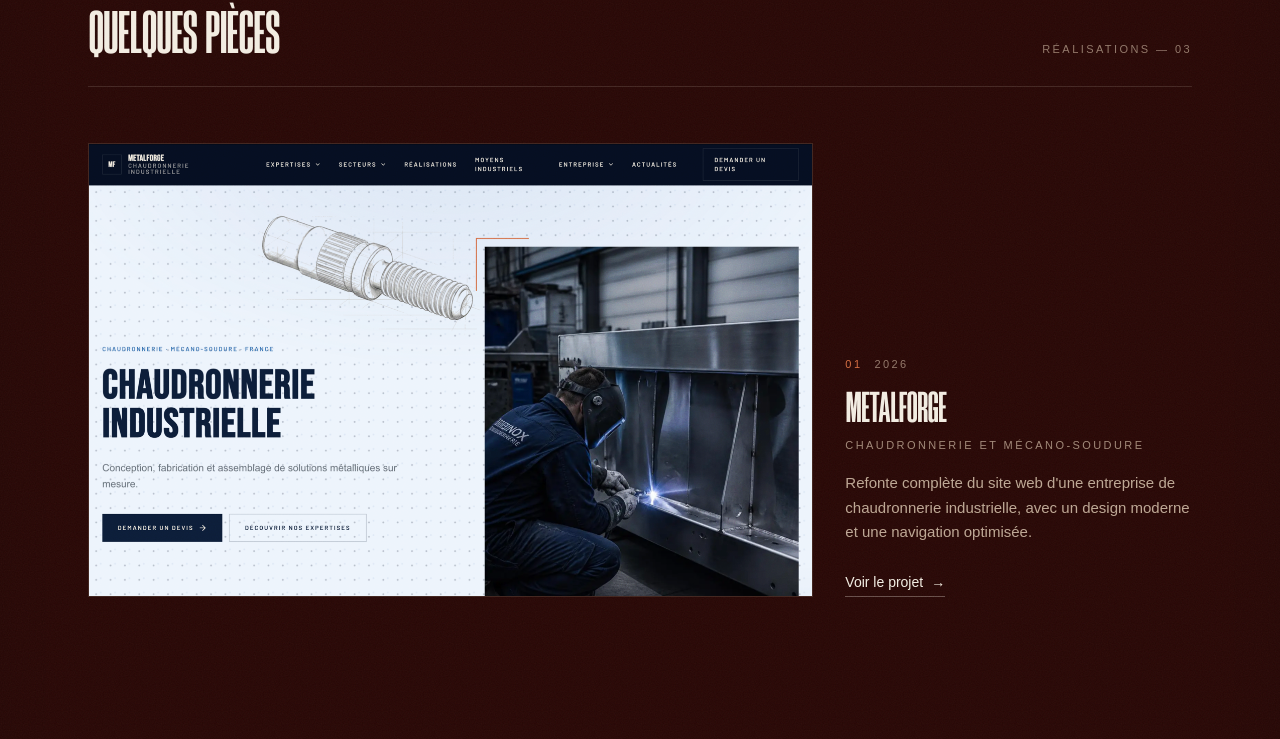
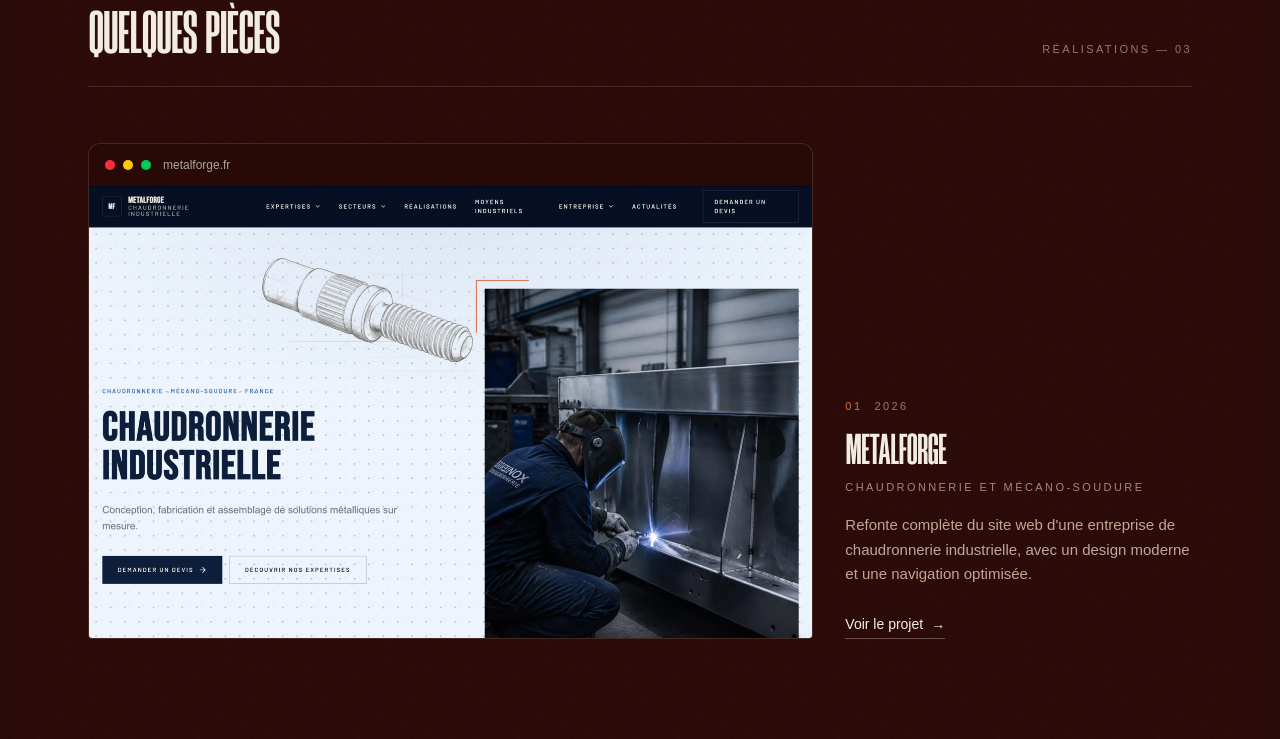
Before and after one commit to ryan-choukri/AtelierDouglas, a Next.js app: page / in a window 1280 px wide. Shown: the part 1576-2315 px from the top of the page. Built offline with nearby package versions, Linux system fonts and the light colour scheme.

Commit message:
feat: enhance Work component with domain name display and improve image layout

```diff
--- a/components/atelier/Sections.tsx
+++ b/components/atelier/Sections.tsx
@@ -105,6 +105,11 @@ const projects = [
   },
 ];
 
+function getDomainFromName(name: string): string {
+  //remove spaces and special characters from name
+  return name.replace(/[^a-zA-Z0-9]/g, "").toLowerCase() + ".fr";
+}
+
 export function Work() {
   return (
     <section
@@ -134,18 +139,34 @@ export function Work() {
                 target="_blank"
                 rel="noopener noreferrer"
                 aria-label={`Voir le projet ${p.name}`}
-                className={`cursor-pointer group relative overflow-hidden border border-hairline bg-paper md:col-span-8 ${
+                className={`cursor-pointer group relative overflow-hidden rounded-t-2xl rounded-b-lg border border-hairline bg-paper md:col-span-8 ${
                   i % 2 === 1 ? "md:col-start-5" : ""
                 }`}
               >
+                <div className="flex flex-col">
+                  {/* Browser bar */}
+                  <div className="flex items-center gap-3 px-4 py-2.5 md:py-3">
+                    {/* Three circles macOS style */}
+                    <div className="flex gap-2">
+                      <div className="h-2 w-2 rounded-full bg-red-500 md:h-2.5 md:w-2.5" />
+                      <div className="h-2 w-2 rounded-full bg-yellow-400 md:h-2.5 md:w-2.5" />
+                      <div className="h-2 w-2 rounded-full bg-green-500 md:h-2.5 md:w-2.5" />
+                    </div>
+                    {/* Domain name */}
+                    <span className="text-[0.7rem] text-stone-400 md:text-[0.75rem]">
+                      {getDomainFromName(p.name)}
+                    </span>
+                  </div>
+                  {/* Image */}
                   <Image
                     src={p.img}
                     alt={`Aperçu du site ${p.name}`}
                     loading="lazy"
                     width={1280}
                     height={960}
-                  className="w-full transition-transform duration-[900ms] ease-out group-hover:scale-[1.03]"
+                    className="w-full transition-transform duration-[900ms] ease-out group-hover:scale-[1.02]"
                   />
+                </div>
               </a>
               <div
                 className={`md:col-span-4 ${i % 2 === 1 ? "md:col-start-1 md:row-start-1" : ""}`}
```
Lines whose indentation alone changed are shown as unchanged.
